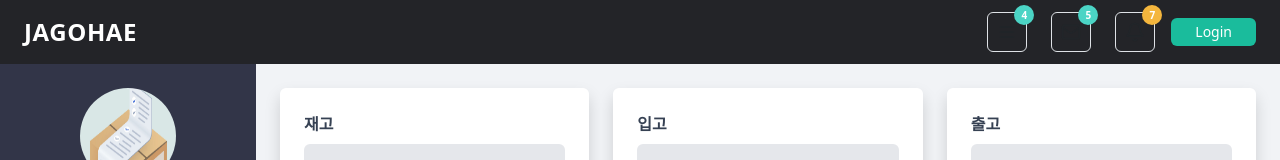
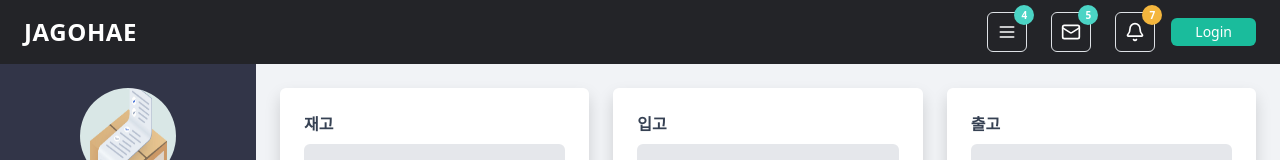
Before and after one commit to ESPko/finalTeamproject1, a React (Vite) app in the folder team1_react/: page / in a window 1280 px wide. Shown: the top 160 px of the page. Built offline with nearby package versions, Linux system fonts and the light colour scheme.

Commit message:
라우터 수정2

```diff
--- a/team1_react/src/components/HeaderIcons.jsx
+++ b/team1_react/src/components/HeaderIcons.jsx
@@ -2,9 +2,9 @@ import { Bell, Mail, Menu } from "lucide-react";
 
 const HeaderIcons = () => {
   const icons = [
-    { icon: <Menu size={20} />, count: 4, color: "bg-[#4bd4c5]" },
-    { icon: <Mail size={20} />, count: 5, color: "bg-[#4bd4c5]" },
-    { icon: <Bell size={20} />, count: 7, color: "bg-[#f4b63d]" },
+    { icon: <Menu size={20} className="text-white" />, count: 4, color: "bg-[#4bd4c5]" },
+    { icon: <Mail size={20} className="text-white" />, count: 5, color: "bg-[#4bd4c5]" },
+    { icon: <Bell size={20} className="text-white" />, count: 7, color: "bg-[#f4b63d]" },
   ];
 
   return (
@@ -12,7 +12,7 @@ const HeaderIcons = () => {
       {icons.map((item, idx) => (
         <div
           key={idx}
-          className="relative w-10 h-10 border border-white/30 rounded-md flex items-center justify-center"
+          className="relative w-10 h-10 border border-white/30 rounded-md flex items-center justify-center cursor-pointer"
         >
           {item.icon}
           <span
```
Also changed, not shown: team1_react/src/main.jsx (+0 -10 lines).
